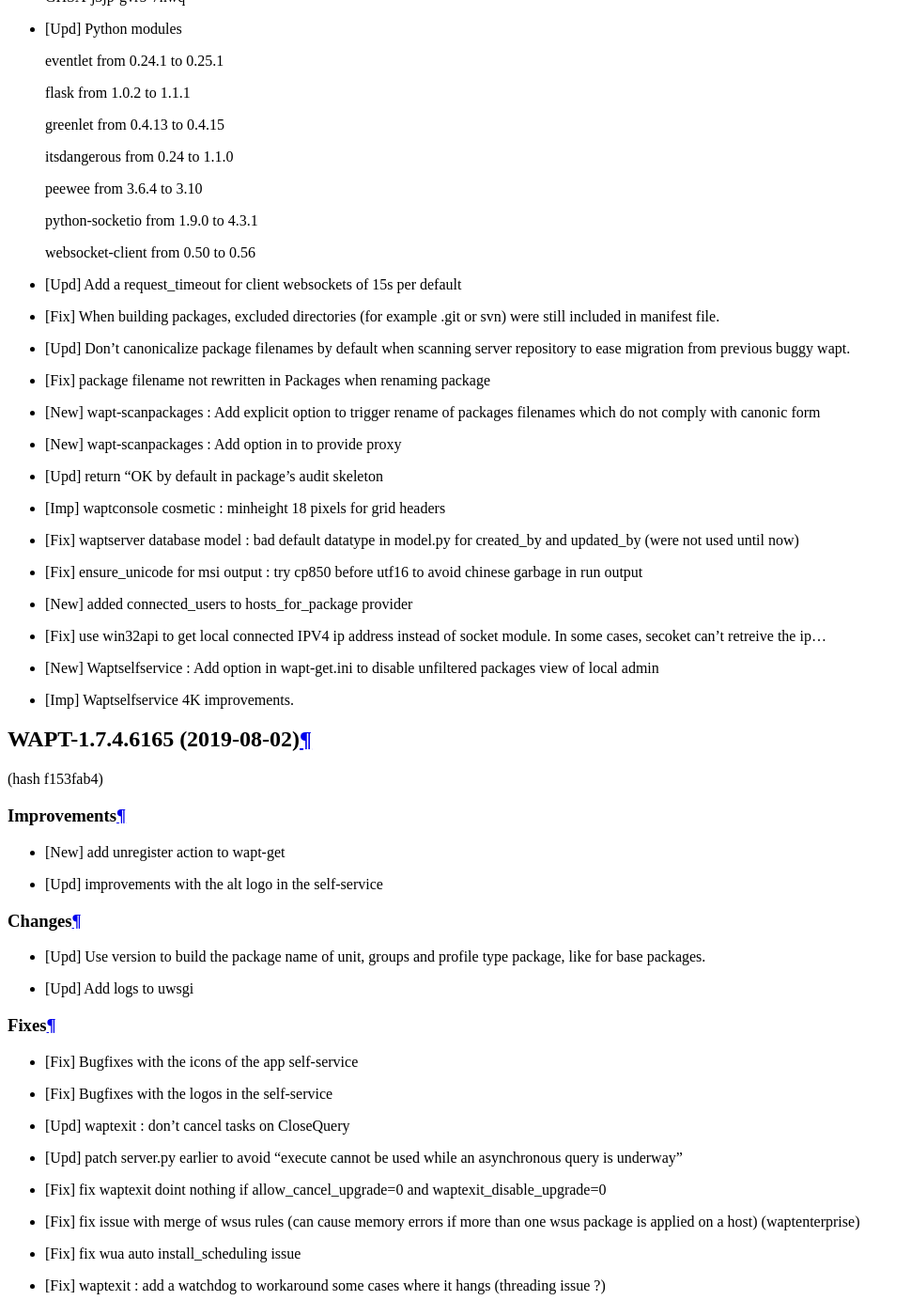
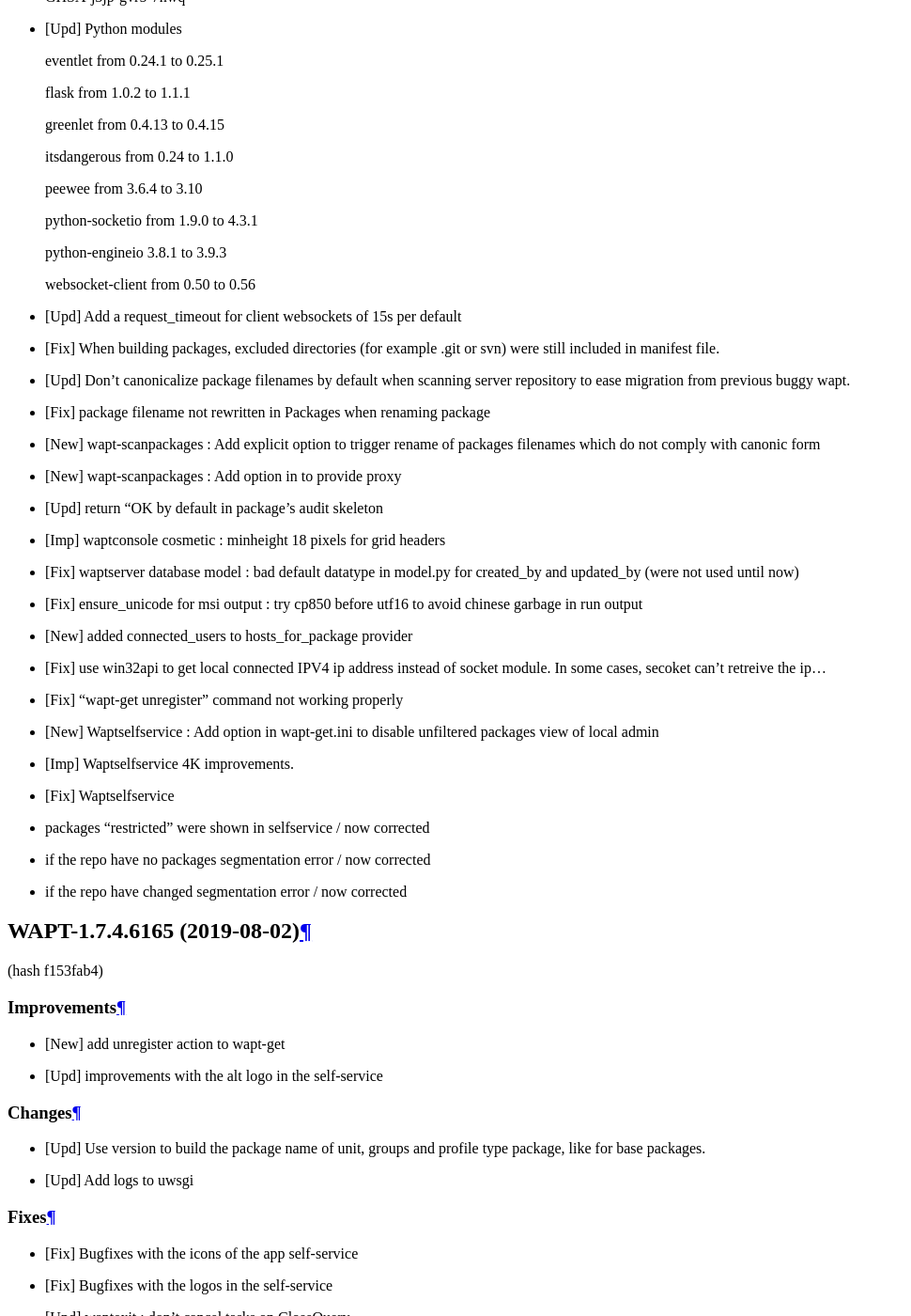
Before and after one commit to tranquilit/WAPT-Documentation, a Sphinx documentation site: the page built from source/wapt-changelog.rst, in a window 1280 px wide and 1400 px high, scrolled down 3709 px. Shown: the whole window at 94% size, without its empty margins (0-970 px from the left). Built offline with Sphinx 7.4.7 and the Read the Docs theme 2.0.0, drawn with Linux system fonts in a browser that asks for light colours; some of the changed text lies outside the part shown.

Commit message:
WAPT-1.7.4-6190

```diff
--- a/source/wapt-changelog.rst
+++ b/source/wapt-changelog.rst
@@ -37,6 +37,8 @@
 
   python-socketio from 1.9.0 to 4.3.1
 
+  python-engineio 3.8.1 to 3.9.3
+
   websocket-client from 0.50 to 0.56
 
 * [Upd] Add a request_timeout for client websockets of 15s per default
@@ -63,9 +65,20 @@
 
 * [Fix] use win32api to get local connected IPV4 ip address instead of socket module. In some cases, secoket can't retreive the ip...
 
+* [Fix] "wapt-get unregister" command not working properly
+
 * [New] Waptselfservice : Add option in wapt-get.ini to disable unfiltered packages view of local admin
 
 * [Imp] Waptselfservice  4K improvements.
+
+* [Fix] Waptselfservice
+
+- packages "restricted" were shown in selfservice / now corrected
+
+- if the repo have no packages segmentation error / now corrected
+
+- if the repo have changed segmentation error / now corrected
+
 
 WAPT-1.7.4.6165 (2019-08-02)
 ----------------------------
```
Also changed, not shown: other parts of source/wapt-changelog.rst (+2 -2 lines).
